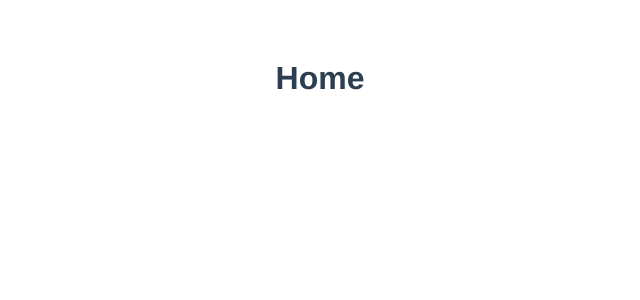
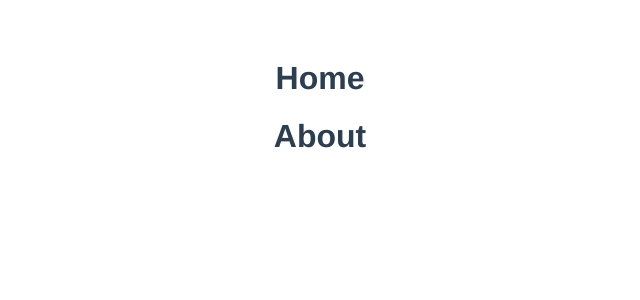
Before and after one commit to DionisPascaru/art-gallery, a Vue app: page /#/ in a window 1280 px wide. Shown: the top 300 px of the page, without its empty margins (320-960 px from the left). Built offline with nearby package versions, Linux system fonts and the light colour scheme.

Commit message:
Create AboutView started template

```diff
--- a/src/App.vue
+++ b/src/App.vue
@@ -1,16 +1,19 @@
 <template>
   <div id="app">
     <home-view></home-view>
+    <about-view></about-view>
   </div>
 </template>
 
 <script>
 import HomeView from './views/HomeView.vue';
+import AboutView from './views/AboutView.vue';
 
 export default {
   name: 'App',
   components: {
-    HomeView
+    HomeView,
+    AboutView,
   }
 }
 </script>
--- /dev/null
+++ b/src/views/AboutView.vue
@@ -0,0 +1,9 @@
+<template>
+    <h1>About</h1>
+</template>
+
+<script>
+export default {
+    name: 'AboutView'
+}
+</script>
```
